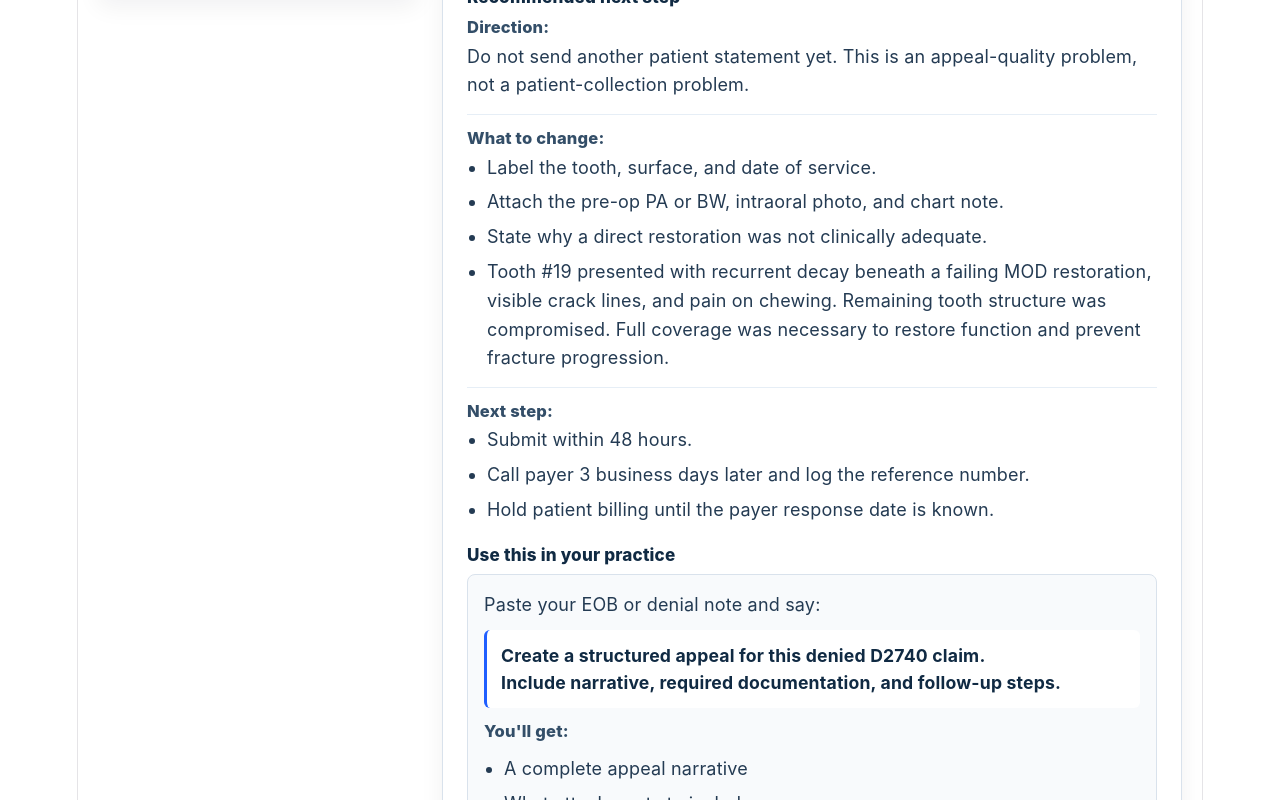
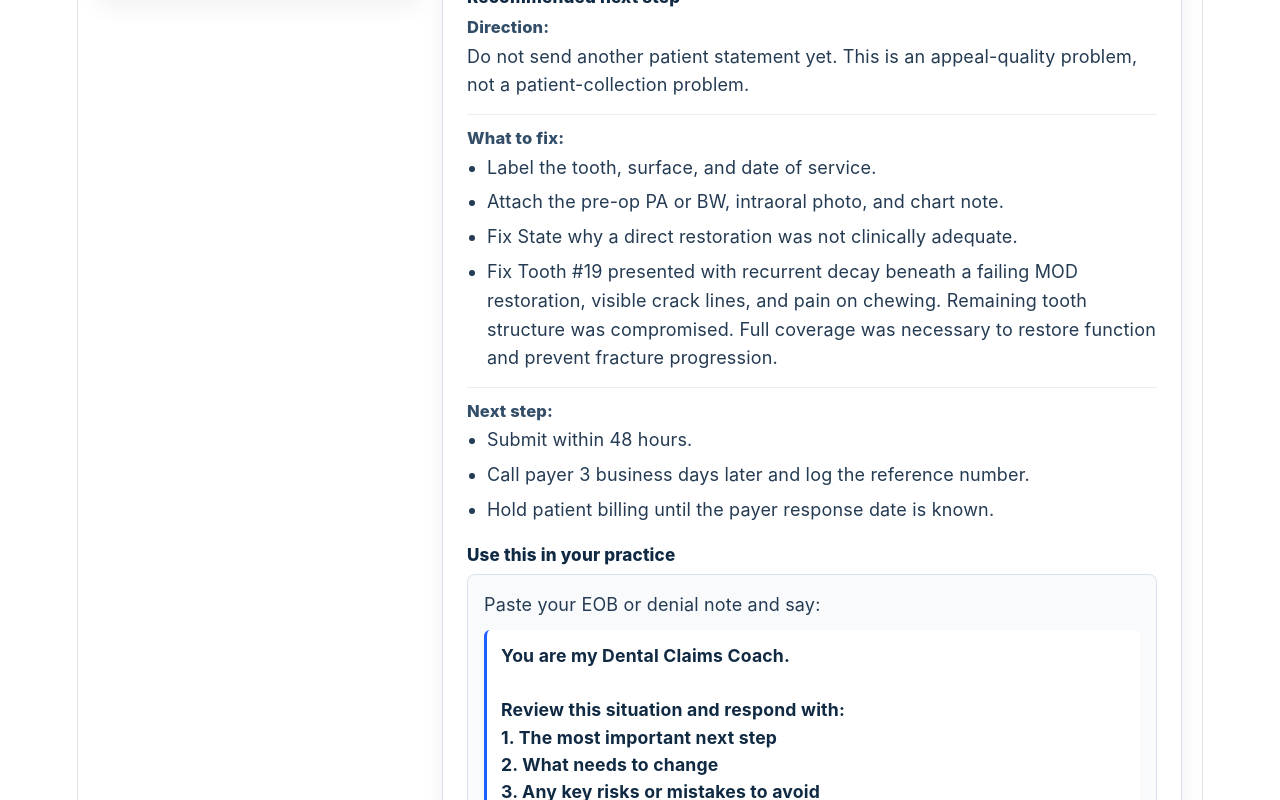
Before and after one commit to jeremyphelps-SP/smarterpractice-site, a React (Vite) app: page / in a window 1280 px wide. Shown: the part 1740-2540 px from the top of the page. Built offline with nearby package versions, Linux system fonts and the light colour scheme.

Commit message:
Improve scenario prompt quality and instruction consistency

```diff
--- a/src/components/CoachScenarioMatrix.jsx
+++ b/src/components/CoachScenarioMatrix.jsx
@@ -17,8 +17,83 @@ const challengeLabels = {
 const recommendationSectionOrder = [
   ["direction", "Direction"],
   ["whatIsHappening", "What's happening"],
-  ["whatToChange", "What to change"],
+  ["whatToChange", "What to fix"],
   ["nextStep", "Next step"],
+];
+
+const actionStarts = [
+  "add",
+  "align",
+  "appeal",
+  "approve",
+  "ask",
+  "assign",
+  "attach",
+  "audit",
+  "batch",
+  "build",
+  "call",
+  "calibrate",
+  "check",
+  "collect",
+  "complete",
+  "confirm",
+  "create",
+  "delay",
+  "define",
+  "document",
+  "do",
+  "escalate",
+  "explain",
+  "fix",
+  "focus",
+  "follow",
+  "hold",
+  "include",
+  "label",
+  "lead",
+  "make",
+  "map",
+  "model",
+  "move",
+  "name",
+  "offer",
+  "prepare",
+  "prove",
+  "raise",
+  "reassess",
+  "remove",
+  "reserve",
+  "review",
+  "schedule",
+  "separate",
+  "set",
+  "spend",
+  "start",
+  "stop",
+  "submit",
+  "summarize",
+  "test",
+  "track",
+  "train",
+  "treat",
+  "turn",
+  "update",
+  "use",
+  "verify",
+  "write",
+];
+
+const collectionTerms = [
+  "agenda",
+  "certificate",
+  "chart",
+  "folio",
+  "note",
+  "photo",
+  "receipt",
+  "registration",
+  "treatment plan",
 ];
 
 function groupScenariosByCategory(scenarios) {
@@ -40,6 +115,69 @@ function asList(value) {
   return Array.isArray(value) ? value.filter(Boolean) : [value];
 }
 
+function sentenceCase(value) {
+  const text = String(value).trim();
+
+  if (!text) {
+    return "";
+  }
+
+  return text.charAt(0).toUpperCase() + text.slice(1);
+}
+
+function hasActionStart(value) {
+  const text = value.toLowerCase();
+
+  return actionStarts.some(
+    (verb) => text === verb || text.startsWith(`${verb} `),
+  );
+}
+
+function ensurePeriod(value) {
+  return /[.!?]$/.test(value) ? value : `${value}.`;
+}
+
+function formatInstructionItem(item, sectionKey) {
+  const text = String(item).trim();
+
+  if (!text) {
+    return "";
+  }
+
+  const normalized = sentenceCase(text);
+
+  if (text.endsWith("?")) {
+    return ensurePeriod(`Answer this question: ${text}`);
+  }
+
+  if (/^(if|when)\b/i.test(normalized)) {
+    return ensurePeriod(`Apply this rule: ${text}`);
+  }
+
+  if (hasActionStart(normalized)) {
+    return ensurePeriod(normalized);
+  }
+
+  if (sectionKey === "whatIsHappening") {
+    return ensurePeriod(`Identify ${text}`);
+  }
+
+  if (sectionKey === "whatToChange") {
+    const lowerText = text.toLowerCase();
+    const prefix = collectionTerms.some((term) => lowerText.includes(term))
+      ? "Collect"
+      : "Fix";
+
+    return ensurePeriod(`${prefix} ${text}`);
+  }
+
+  if (sectionKey === "nextStep") {
+    return ensurePeriod(`Complete ${text}`);
+  }
+
+  return ensurePeriod(normalized);
+}
+
 function getRecommendationSections(scenario) {
   const recommendation = scenario.recommendedNextStep || {};
 
@@ -52,14 +190,72 @@ function getRecommendationSections(scenario) {
     .filter((section) => section.items.length);
 }
 
+function getScenarioSpecificInstruction(scenario) {
+  const category = scenario.category || "";
+  const searchableText = [
+    category,
+    scenario.coach,
+    scenario.scenarioTitle,
+    ...(scenario.tags || []),
+  ]
+    .join(" ")
+    .toLowerCase();
+
+  if (
+    searchableText.includes("claim") ||
+    searchableText.includes("denial") ||
+    searchableText.includes("appeal") ||
+    searchableText.includes("payer") ||
+    searchableText.includes("ppo") ||
+    searchableText.includes("billing")
+  ) {
+    return "Create the appeal or follow-up plan.";
+  }
+
+  if (category === "Avoid Compliance Mistakes" || searchableText.includes("hipaa")) {
+    return "Identify the documentation and notification steps.";
+  }
+
+  if (category === "Fix the Schedule" || searchableText.includes("schedule")) {
+    return "Create the recovery plan.";
+  }
+
+  if (
+    category === "Help Patients Say Yes" ||
+    category === "Grow New Patients" ||
+    searchableText.includes("patient communication") ||
+    searchableText.includes("case acceptance")
+  ) {
+    return "Write what the team should say.";
+  }
+
+  return "Identify the decision factors.";
+}
+
+function createCoachPrompt(scenario) {
+  return `You are my ${scenario.coach}.
+
+Review this situation and respond with:
+1. The most important next step
+2. What needs to change
+3. Any key risks or mistakes to avoid
+4. ${getScenarioSpecificInstruction(scenario)}
+
+Context:
+[Paste details]`;
+}
+
 function getExecutionExample(scenario) {
   if (scenario.executionExample) {
-    return scenario.executionExample;
+    return {
+      ...scenario.executionExample,
+      prompt: createCoachPrompt(scenario),
+    };
   }
 
   return {
     intro: "Paste the relevant note, report, patient message, or workflow detail and say:",
-    prompt: `Help me handle this ${scenario.scenarioTitle.toLowerCase()} scenario.\nGive me the clearest next step, what to say, and what to document.`,
+    prompt: createCoachPrompt(scenario),
     outputLabel: "You'll get:",
     outputs: [
       "A practical draft your team can use",
@@ -285,7 +481,9 @@ export default function CoachScenarioMatrix({ selectedChallenge = null }) {
                           }}
                         >
                           {section.items.map((item) => (
-                            <li key={item}>{item}</li>
+                            <li key={item}>
+                              {formatInstructionItem(item, section.key)}
+                            </li>
                           ))}
                         </ul>
                       )}
--- a/src/data/scenarios.js
+++ b/src/data/scenarios.js
@@ -34,7 +34,6 @@ export const scenarios = [
     },
     executionExample: {
       intro: "Paste your EOB or denial note and say:",
-      prompt: "Create a structured appeal for this denied D2740 claim.\nInclude narrative, required documentation, and follow-up steps.",
       outputLabel: "You'll get:",
       outputs: [
         "A complete appeal narrative",
```
